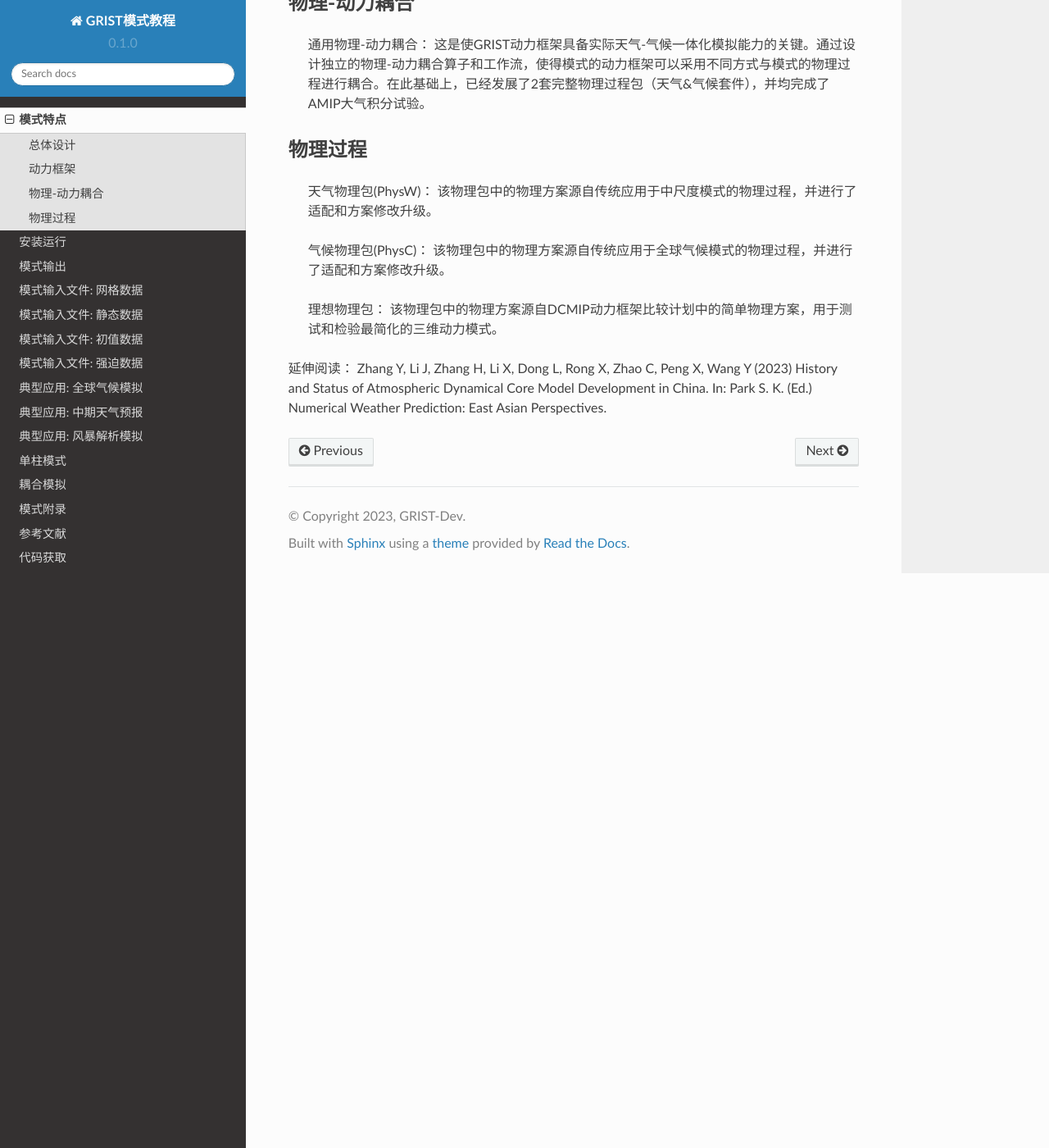
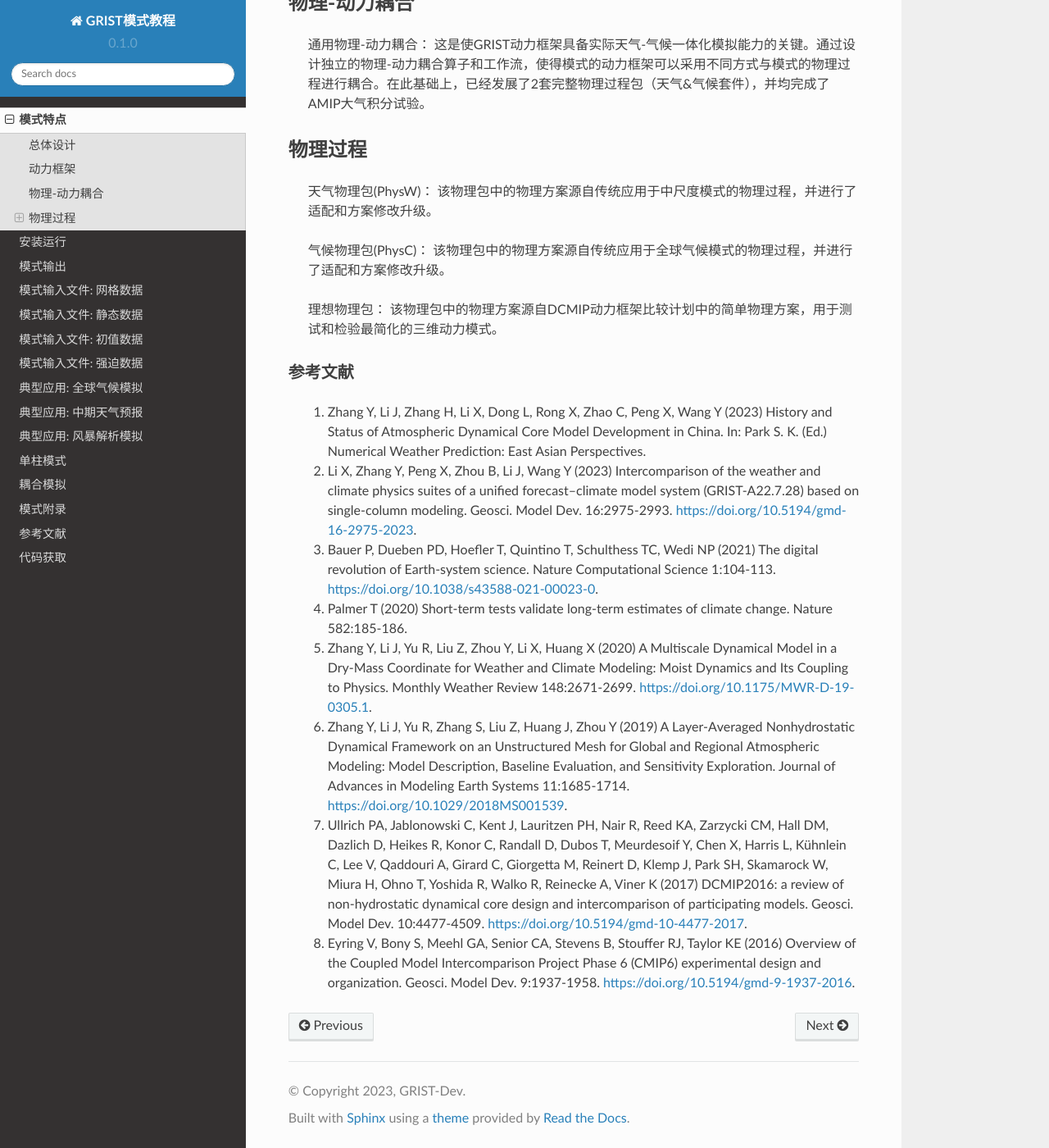
Before and after one commit to GRIST-Dev/GRIST_Tutorial, a Sphinx documentation site: the page built from docs/source/features.rst, in a window 1280 px wide and 1400 px high, scrolled down 1454 px. Shown: the whole window at 82% size. Built offline with Sphinx 7.4.7 and the Read the Docs theme 2.0.0, drawn with Linux system fonts in a browser that asks for light colours; some of the changed text lies outside the part shown.

Commit message:
update-feature

```diff
--- a/docs/source/features.rst
+++ b/docs/source/features.rst
@@ -2,7 +2,7 @@
 ================
 总体设计
 ----------------
-  在21世纪的20年代，全球天气和气候建模在应用的空间和时间尺度上仍存显著差异。全球天气预报-气候预测行业将继续追求可达千米级的高分辨率模式（Bauer等人，2021）。应用于气候及气候变化模拟的粗分辨率全球气候模式仍然被需要（Eyring等人，2016）。学界对采用全球高分辨率公里尺度(k-scale)模型来彻底地统一全时空尺度的天气-气候模拟已有所呼吁，但是实现这一目标的过程中需要解决很多问题。
+  在21世纪的20年代，全球天气和气候建模在应用的空间和时间尺度上仍存显著差异。全球天气预报-气候预测行业将继续追求可达千米级的高分辨率模式（Bauer等人，2021）。应用于气候及气候变化模拟的粗分辨率全球气候模式仍然被需要（Eyring等人，2016）。学界对采用全球高分辨率公里尺度(k-scale)模型来彻底地统一全时空尺度的天气-气候模拟已有所呼吁(Palmer 2020)，但是实现这一目标的过程中需要解决很多问题。
 
   为了维持一个兼顾当前和未来的可持续模式研发平台，GRIST的设计遵循应用驱动路线。这体现在该系统的几大技术特征。首先，动力框架被设计为能够在单一积分流中进行静力和非静力求解的切换。这对于粗网格分辨率（例如，>10 km）的应用尤有价值：在这些应用中使用非静力方程很难带来价值增益，通常只增加计算负担。其次，由于大气模式物理过程代码通常具有较长的使用生命周期，并且常针对不同尺度的应用进行调整。GRIST被设计为能够与不同的天气、气候模拟体系下的不同模式物理过程包兼容。这样，一套物理过程的原始应用场景可以被继承。同时，也为促进不同物理包之间的融合提供了基础。第三，GRIST系统的设计目的是不依赖于现有的、全面的软件框架或耦合系统。这有助于实现快速迭代开发，并且模式发展更具灵活性。
 
@@ -42,5 +42,13 @@
    理想物理包：
    该物理包中的物理方案源自DCMIP动力框架比较计划中的简单物理方案，用于测试和检验最简化的三维动力模式。
 
-延伸阅读：
-Zhang Y, Li J, Zhang H, Li X, Dong L, Rong X, Zhao C, Peng X, Wang Y (2023) History and Status of Atmospheric Dynamical Core Model Development in China. In: Park S. K. (Ed.) Numerical Weather Prediction: East Asian Perspectives.
+参考文献
+~~~~~~~~~~~~~~~~~
+   1. Zhang Y, Li J, Zhang H, Li X, Dong L, Rong X, Zhao C, Peng X, Wang Y (2023) History and Status of Atmospheric Dynamical Core Model Development in China. In: Park S. K. (Ed.) Numerical Weather Prediction: East Asian Perspectives.
+   2. Li X, Zhang Y, Peng X, Zhou B, Li J, Wang Y (2023) Intercomparison of the weather and climate physics suites of a unified forecast–climate model system (GRIST-A22.7.28) based on single-column modeling. Geosci. Model Dev. 16:2975-2993. https://doi.org/10.5194/gmd-16-2975-2023.
+   3. Bauer P, Dueben PD, Hoefler T, Quintino T, Schulthess TC, Wedi NP (2021) The digital revolution of Earth-system science. Nature Computational Science 1:104-113. https://doi.org/10.1038/s43588-021-00023-0.
+   4. Palmer T (2020) Short-term tests validate long-term estimates of climate change. Nature 582:185-186.
+   5. Zhang Y, Li J, Yu R, Liu Z, Zhou Y, Li X, Huang X (2020) A Multiscale Dynamical Model in a Dry-Mass Coordinate for Weather and Climate Modeling: Moist Dynamics and Its Coupling to Physics. Monthly Weather Review 148:2671-2699. https://doi.org/10.1175/MWR-D-19-0305.1.
+   6. Zhang Y, Li J, Yu R, Zhang S, Liu Z, Huang J, Zhou Y (2019) A Layer-Averaged Nonhydrostatic Dynamical Framework on an Unstructured Mesh for Global and Regional Atmospheric Modeling: Model Description, Baseline Evaluation, and Sensitivity Exploration. Journal of Advances in Modeling Earth Systems 11:1685-1714. https://doi.org/10.1029/2018MS001539.
+   7. Ullrich PA, Jablonowski C, Kent J, Lauritzen PH, Nair R, Reed KA, Zarzycki CM, Hall DM, Dazlich D, Heikes R, Konor C, Randall D, Dubos T, Meurdesoif Y, Chen X, Harris L, Kühnlein C, Lee V, Qaddouri A, Girard C, Giorgetta M, Reinert D, Klemp J, Park SH, Skamarock W, Miura H, Ohno T, Yoshida R, Walko R, Reinecke A, Viner K (2017) DCMIP2016: a review of non-hydrostatic dynamical core design and intercomparison of participating models. Geosci. Model Dev. 10:4477-4509. https://doi.org/10.5194/gmd-10-4477-2017.
+   8. Eyring V, Bony S, Meehl GA, Senior CA, Stevens B, Stouffer RJ, Taylor KE (2016) Overview of the Coupled Model Intercomparison Project Phase 6 (CMIP6) experimental design and organization. Geosci. Model Dev. 9:1937-1958. https://doi.org/10.5194/gmd-9-1937-2016.
```
